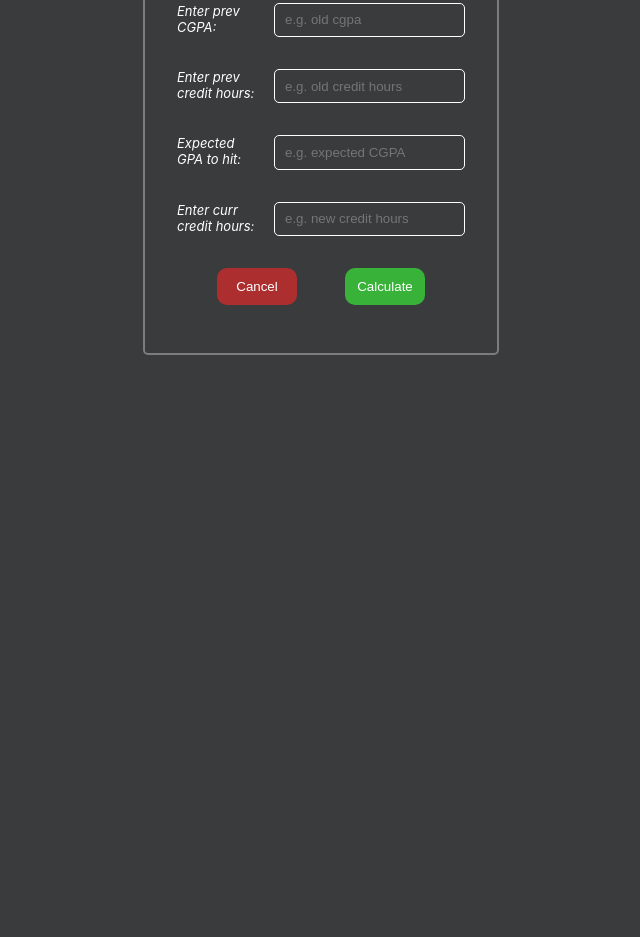
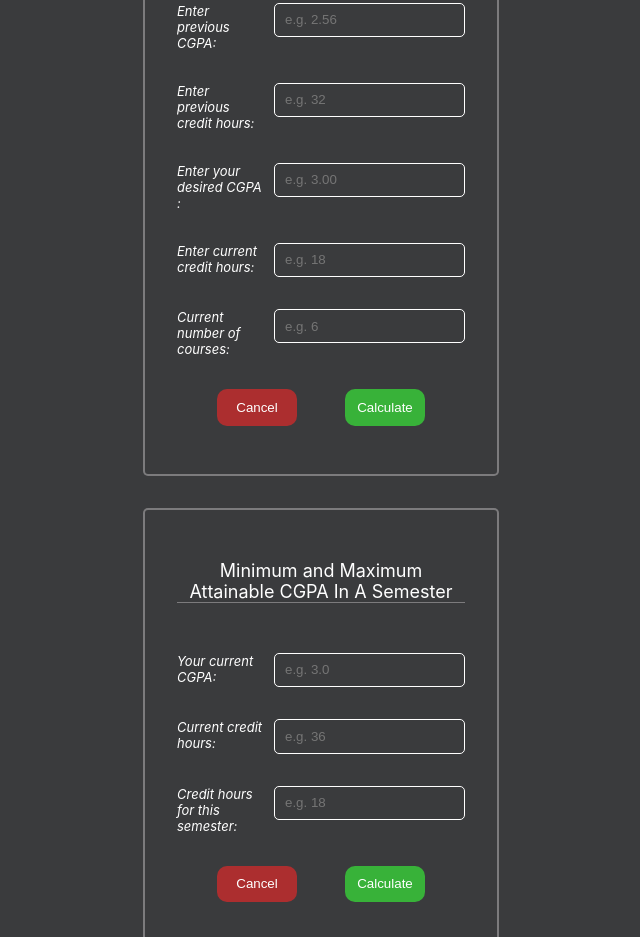
Before and after one commit to Developers-League/gpa-frontend, a React (Create React App) app: page / in a window 1280 px wide. Shown: the part 1860-2797 px from the top of the page, without its empty margins (17-657 px from the left). Before the commit the page ends 2225 px from the top, so only its background shows below. Built offline with nearby package versions, Linux system fonts and the light colour scheme.

Commit message:
added forms for the supported features

```diff
--- a/package.json
+++ b/package.json
@@ -6,6 +6,7 @@
     "@testing-library/jest-dom": "^5.16.5",
     "@testing-library/react": "^13.4.0",
     "@testing-library/user-event": "^13.5.0",
+    "axios": "^1.4.0",
     "react": "^18.2.0",
     "react-dom": "^18.2.0",
     "react-scripts": "5.0.1",
--- a/src/App.js
+++ b/src/App.js
@@ -6,6 +6,7 @@ import Features from './components/features/Features';
 import FgpaForm from './components/forms/FgpaForm';
 import GcgpaForm from './components/forms/GcgpaForm';
 import RgpaForm from './components/forms/RgpaForm';
+import HLgpaForm from './components/forms/HLgpaForm';
 
 function App(){
   return (
@@ -14,9 +15,11 @@ function App(){
       <div className='home'><Homepage/></div>
       <div className='features'><Features/></div>
       {/* <div className='about'><About/></div> */}
-      <div className='forms'><FgpaForm/></div>
-      <div className='forms'><GcgpaForm/></div>
-      <div className='forms'><RgpaForm/></div>
+      <div className='form-fgpa'><FgpaForm/></div>
+      <div className='forms-gcgpa'><GcgpaForm/></div>
+      <div className='forms-rgpa'><RgpaForm/></div>
+      <div className='forms-hlgpa'><HLgpaForm/></div>
+
 
     </div>
   );
--- a/src/components/features/Features.js
+++ b/src/components/features/Features.js
@@ -18,7 +18,7 @@ function Features() {
       </div>
 
       <div className='support-frame'>
-        <h5>Grades Required To Hit A Specific CGPA</h5>
+        <h5>Grades Required To Hit A Desired CGPA</h5>
       </div>
 
       <div className='support-frame'>
--- a/src/components/forms/FgpaForm.js
+++ b/src/components/forms/FgpaForm.js
@@ -1,21 +1,49 @@
-import React from 'react'
+import React, {useState} from 'react'
 import './Form.css'
+import axios from 'axios'
 
 function FgpaForm() {
+  const [details, setDetails] = useState({
+    cgpa1: "", cgpa2: "", cgpa3: "", cgpa4: ""
+
+  });
+
+  const handleChange = (event) => {
+    const { name, value } = event.target;
+    setDetails((prev) => {
+      return {...prev, [name]: value};
+    })
+  }
+
+   const handleSubmit = async (event) => {
+    event.preventDefault();
+    console.log(details)
+    // try{
+    //   const response = await axios.post(
+
+    //   )
+    // }
+    // catch {
+    //   pass
+    // }
+
+
+  }
+
   return (
     <form >
         <div className='form-field'>
           <p>Please enter your CGPA for each level.</p>
-          <label for='cgpa Year 1'>Level 100: <input type= 'text' placeholder='e.g. 3.43'></input></label>
-          <label for='cgpa Year 2'>Level 200: <input type= 'text' placeholder='e.g. 2.56'></input></label>
-          <label for='cgpa Year 3'>Level 300: <input type= 'text' placeholder='e.g. 3.30'></input></label>
-          <label for='cgpa Year 4'>Level 400: <input type= 'text' placeholder='e.g. 3.15'></input></label>
+          <label for='Level 100'>Level 100: <input type= 'text' name= 'cgpa1' placeholder='e.g. 3.43' onChange={handleChange}></input></label>
+          <label for='Level 200'>Level 200: <input type= 'text' name= 'cgpa2' placeholder='e.g. 2.56' onChange={handleChange}></input></label>
+          <label for='Level 300'>Level 300: <input type= 'text' name= 'cgpa3' placeholder='e.g. 3.30' onChange={handleChange}></input></label>
+          <label for='Level 400'>Level 400: <input type= 'text' name= 'cgpa4' placeholder='e.g. 3.15' onChange={handleChange}></input></label>
         </div>
 
 
         <div className='form-buttons'>
             <button type='submit'>Cancel</button>
-            <button type='submit'>Calculate</button>
+            <button type='submit' onClick={handleSubmit}>Calculate</button>
         </div>
     </form>
   )
--- a/src/components/forms/GcgpaForm.js
+++ b/src/components/forms/GcgpaForm.js
@@ -1,18 +1,34 @@
-import React from 'react'
+import React, {useState} from 'react'
 import './Form.css'
 
 function GcgpaForm() {
+  const [details, setDetails] = useState({
+    grades: "", credit: ""
+  })
+
+  const handleChange = async (event) => {
+    const { name, value } = event.target;
+    setDetails((prev) => {
+      return {...prev, [name]: value};
+    })
+  }
+
+  const handleSubmit = (event) => {
+    event.preventDefault();
+    console.log(details)
+  }
+
   return (
     <form>
         <div className='form-field'>
           <p>Enter your grades and their corresponding credit hours.</p>
-          <label for='grades'>Grade for each course:<input type= 'text' placeholder='e.g. A, B+, C...'></input></label>
-          <label for='credits'>Credit hours for each course:<input type= 'text' placeholder='e.g. 2, 3, 3...'></input></label>
+          <label for='grades'>Grade for each course:<input type= 'text' name='grades' placeholder='e.g. A, B+, C...' onChange={handleChange}></input></label>
+          <label for='credits'>Credit hours for each course:<input type='text' name='credit' placeholder='e.g. 2, 3, 3...' onChange={handleChange}></input></label>
         </div>
 
         <div className='form-buttons'>
           <button type='submit'>Cancel</button>
-          <button type='submit'>Calculate</button>
+          <button type='submit' onClick={handleSubmit}>Calculate</button>
         </div>
     </form>
   )
--- a/src/components/forms/HLgpaForm.js
+++ b/src/components/forms/HLgpaForm.js
@@ -1,19 +1,39 @@
-import React from 'react'
+import React, {useState} from 'react'
+import './Form.css'
 
 
 
 function HLgpaForm() {
+  const [details, setDetails] = useState({
+    old_cred: "", new_cred: "", old_cgpa: ""
+
+  });
+
+  const handleChange = async (event) => {
+    const { name, value } = event.target;
+    setDetails((prev) => {
+      return {...prev, [name]: value};
+    })
+  }
+
+  const handleSubmit = (event) => {
+    event.preventDefault();
+    console.log(details)
+  }
+
   return (
     <form>
-        <label for='cgpa Year 1'>CGPA for Year 1:</label><input type= 'text'></input>
-        <label for='cgpa Year 2'>CGPA for Year 2:</label><input type= 'text'></input>
-        <label for='cgpa Year 3'>CGPA for Year 3:</label><input type= 'text'></input>
-        <label for='cgpa Year 4'>CGPA for Year 4:</label><input type= 'text'></input>
+      <div className='form-field'>
+        <p>Minimum and Maximum Attainable CGPA In A Semester</p>
+        <label for='old_cgpa'>Your current CGPA: <input type='text' name='old_cgpa' placeholder='e.g. 3.0' onChange={handleChange}></input></label>
+        <label for='old_cred'>Current credit hours: <input type='text' name='old_cred' placeholder='e.g. 36' onChange={handleChange}></input></label>
+        <label for='new_cred'>Credit hours for this semester: <input type='text' name='new_cred' placeholder='e.g. 18' onChange={handleChange}></input></label>
+      </div>
 
-        <div className='form-buttons'>
-            <button type='submit'>Calculate</button>
-            <button type='submit'>Cancel</button>
-        </div>
+      <div className='form-buttons'>
+          <button type='submit'>Cancel</button>
+          <button type='submit' onClick={handleSubmit}>Calculate</button>
+      </div>
     </form>
   )
 }
--- a/src/components/forms/RgpaForm.js
+++ b/src/components/forms/RgpaForm.js
@@ -1,22 +1,39 @@
-import React from 'react'
+import React, { useState } from 'react'
 import './Form.css'
 
 
 function RgpaForm() {
+  const [details, setDetails] = useState({
+    old_cgpa: "",old_chours: "",new_cgpa: "",new_chours: "",course_num: ""
+  })
+
+  const handleChange = async (event) => {
+    const { name, value } = event.target;
+    setDetails((prev) => {
+      return {...prev, [name]: value};
+    })
+  }
+
+  const handleSubmit = (event) => {
+    event.preventDefault();
+    console.log(details)
+  }
+
   return (
     <form>
       <div className='form-field'>
-        <p>Required Grades to Hit A CGPA in a Semester</p>
-        <label for='old-cgpa'>Enter prev CGPA:<input type= 'text' placeholder='e.g. old cgpa'></input></label>
-        <label for='old-credit-hrs'>Enter prev credit hours:<input type= 'text' placeholder='e.g. old credit hours'></input></label>
-        <label for='new-cgpa'>Expected GPA to hit:<input type= 'text' placeholder='e.g. expected CGPA'></input></label>
-        <label for='new-credit-hrs'>Enter curr credit hours:<input type= 'text' placeholder='e.g. new credit hours'></input></label>
+        <p>Required Grades to Hit A Desired CGPA in a Semester</p>
+        <label for='old_cgpa'>Enter previous CGPA:<input type= 'text' name='old_cgpa' placeholder='e.g. 2.56' onChange={handleChange}></input></label>
+        <label for='old_chours'>Enter previous credit hours:<input type= 'text' name='old_chours' placeholder='e.g. 32' onChange={handleChange}></input></label>
+        <label for='new_cgpa'>Enter your desired CGPA :<input type= 'text' name='new_cgpa' placeholder='e.g. 3.00' onChange={handleChange}></input></label>
+        <label for='new-chours'>Enter current credit hours:<input type= 'text' name='new_chours' placeholder='e.g. 18' onChange={handleChange}></input></label>
+        <label for='course_num'>Current number of courses:<input type= 'text' name='course_num' placeholder='e.g. 6' onChange={handleChange}></input></label>
       </div>
 
 
       <div className='form-buttons'>
           <button type='submit'>Cancel</button>
-          <button type='submit'>Calculate</button>
+          <button type='submit' onClick={handleSubmit}>Calculate</button>
       </div>
     </form>
   )
--- a/src/components/homepage/Homepage.js
+++ b/src/components/homepage/Homepage.js
@@ -8,7 +8,7 @@ function Homepage() {
             <h1>Welcome to Daquiver's GPA SelfCare</h1>
             <p>
                 This website is created for students in the University Of Ghana for GPA calculation purposes only.<br/>
-                If this is your first time, kindly go through the FAQ before you begin.<br/>
+                If this is your first time, kindly go through the user manual before you begin.<br/>
             </p>
         </div>
     </section>
```
Also changed, not shown: 1 other file (tests, documents, lock files or other folders).
